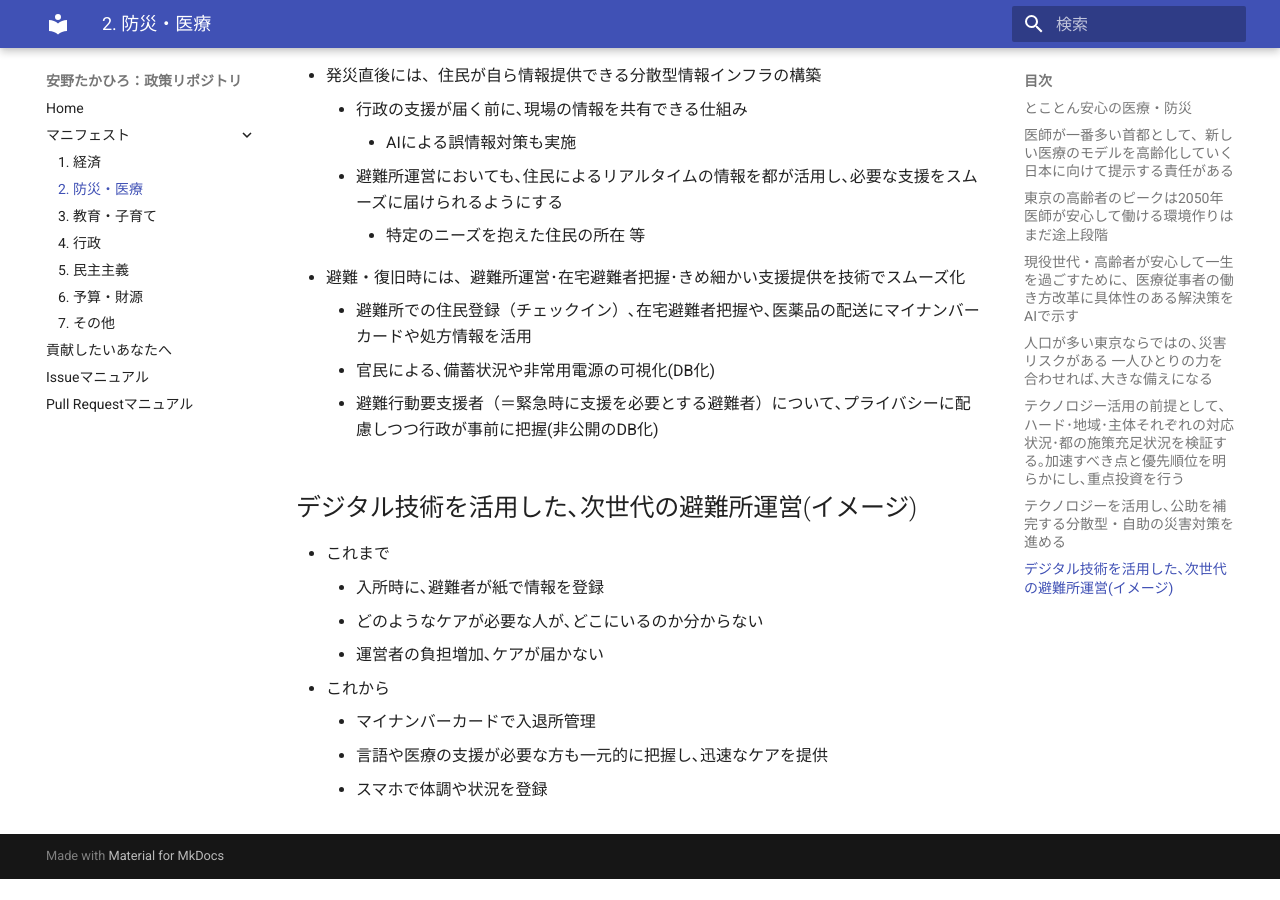
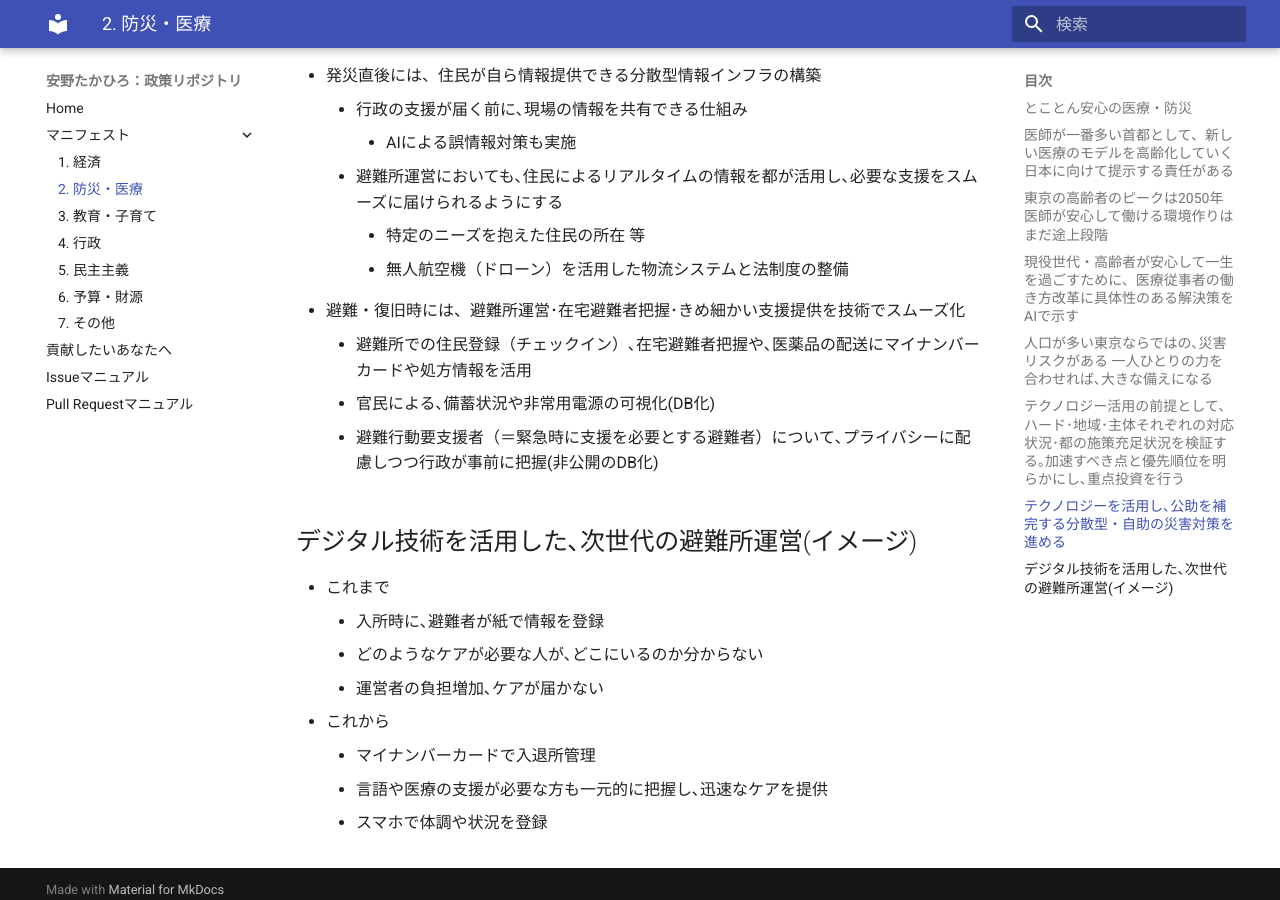
Before and after one commit to takahiroanno2024/election2024, an MkDocs documentation site: the page built from docs/manifest/care.md, in a window 1280 px wide and 900 px high, scrolled down 4949 px. Built offline with MkDocs 1.6.1 and Material for MkDocs 9.7.7, drawn with Linux system fonts in a browser that asks for light colours; before the commit the page ends 5828 px from its top, so only the background shows below that.

Commit message:
Update care.md

```diff
--- a/docs/manifest/care.md
+++ b/docs/manifest/care.md
@@ -111,6 +111,7 @@
         - AIによる誤情報対策も実施
     - 避難所運営においても､住民によるリアルタイムの情報を都が活用し､必要な支援をスムーズに届けられるようにする
         - 特定のニーズを抱えた住民の所在 等
+        - 無人航空機（ドローン）を活用した物流システムと法制度の整備
 - 避難・復旧時には、避難所運営･在宅避難者把握･きめ細かい支援提供を技術でスムーズ化
     - 避難所での住民登録（チェックイン）､在宅避難者把握や､医薬品の配送にマイナンバーカードや処方情報を活用
     - 官民による､備蓄状況や非常用電源の可視化(DB化)
```
